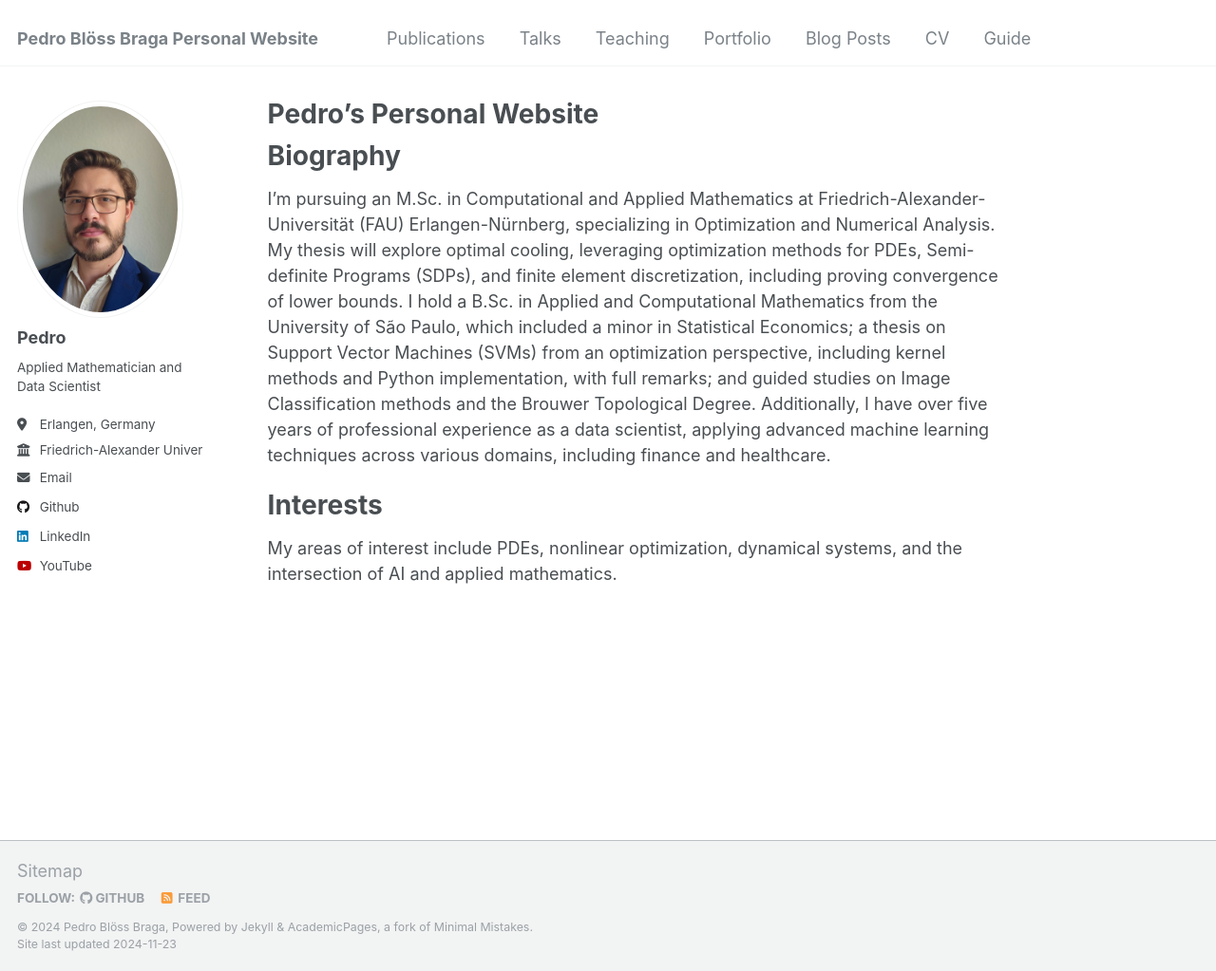
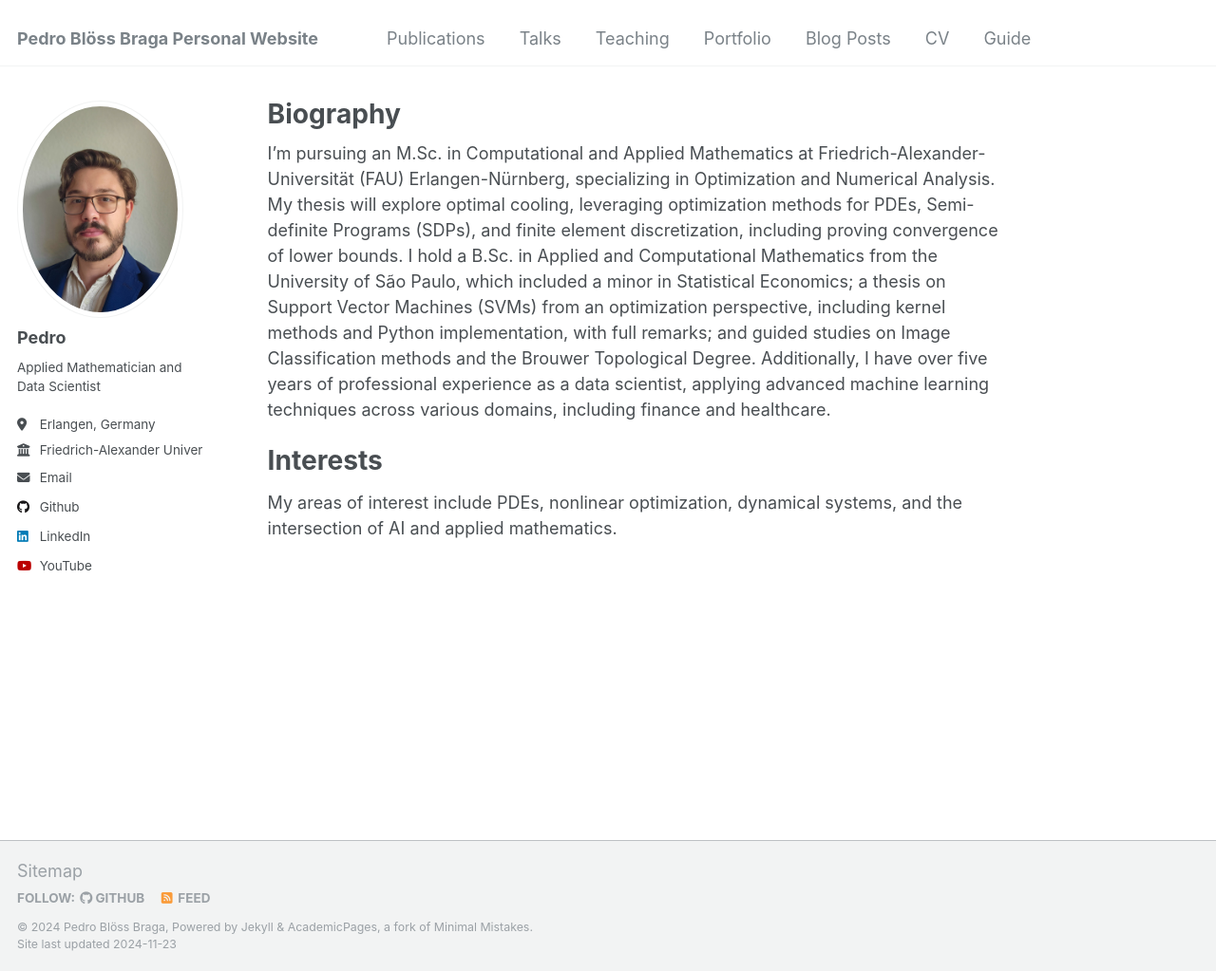
Before and after one commit to pedroblossbraga/pedroblossbraga.github.io, a Jekyll site: the page built from _pages/about.md, in a window 1280 px wide and 1023 px high. Shown: the whole window at 95% size. Built offline with Jekyll 4.4.1, drawn with Linux system fonts in a browser that asks for light colours.

Commit message:
Update about.md

```diff
--- a/_pages/about.md
+++ b/_pages/about.md
@@ -1,14 +1,12 @@
 ---
 permalink: /
-title: "Pedro's Personal Website"
+title: "Biography"
 author_profile: true
 redirect_from:
   - /about/
   - /about.html
 ---
 
-Biography
-======
 I'm pursuing an M.Sc. in Computational and Applied Mathematics at Friedrich-Alexander-Universität (FAU) Erlangen-Nürnberg, specializing in Optimization and Numerical Analysis. My thesis will explore optimal cooling, leveraging optimization methods for PDEs, Semi-definite Programs (SDPs), and finite element discretization, including proving convergence of lower bounds.
 I hold a B.Sc. in Applied and Computational Mathematics from the University of São Paulo, which included a minor in Statistical Economics; a thesis on Support Vector Machines (SVMs) from an optimization perspective, including kernel methods and Python implementation, with full remarks; and guided studies on Image Classification methods and the Brouwer Topological Degree.
 Additionally, I have over five years of professional experience as a data scientist, applying advanced machine learning techniques across various domains, including finance and healthcare.
```
